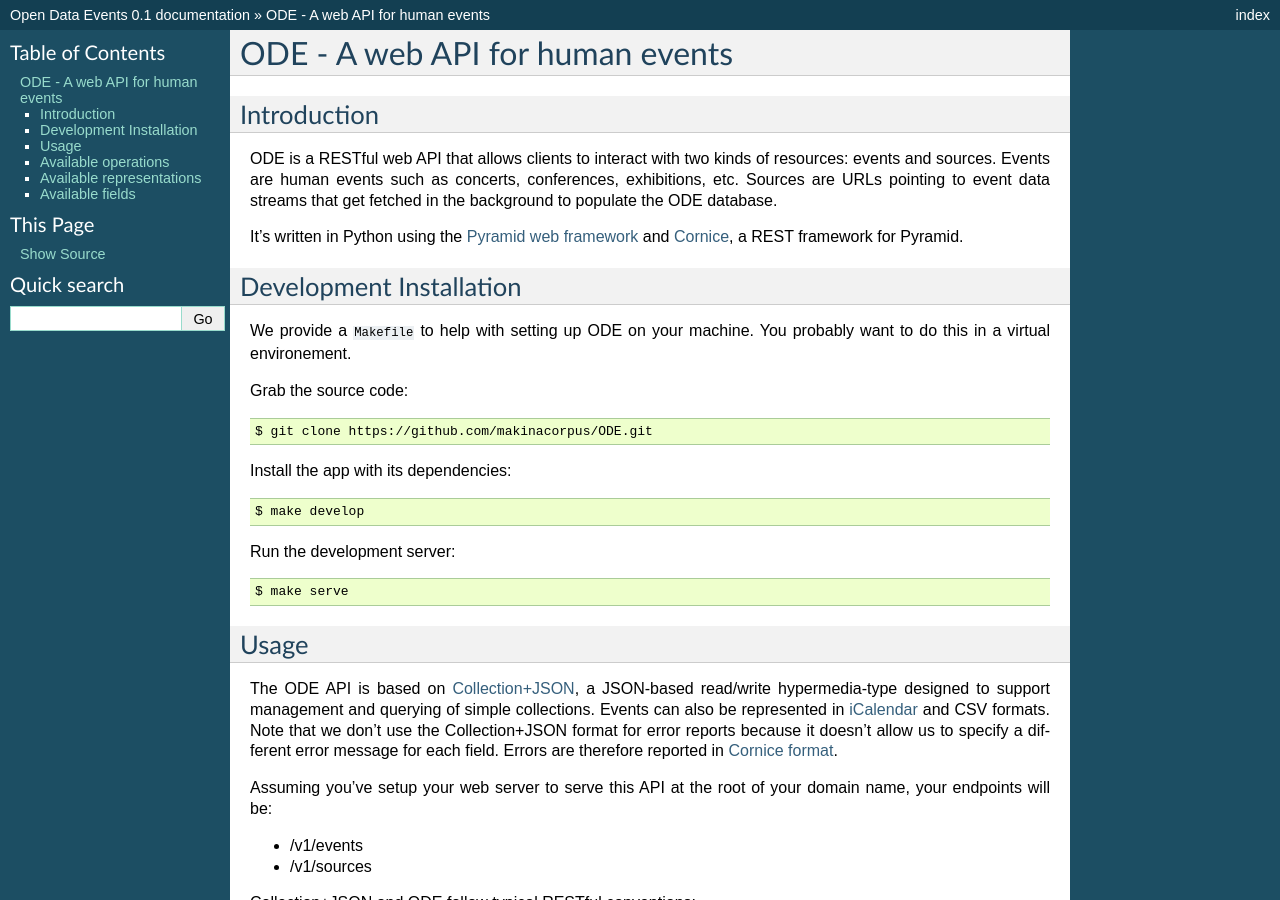
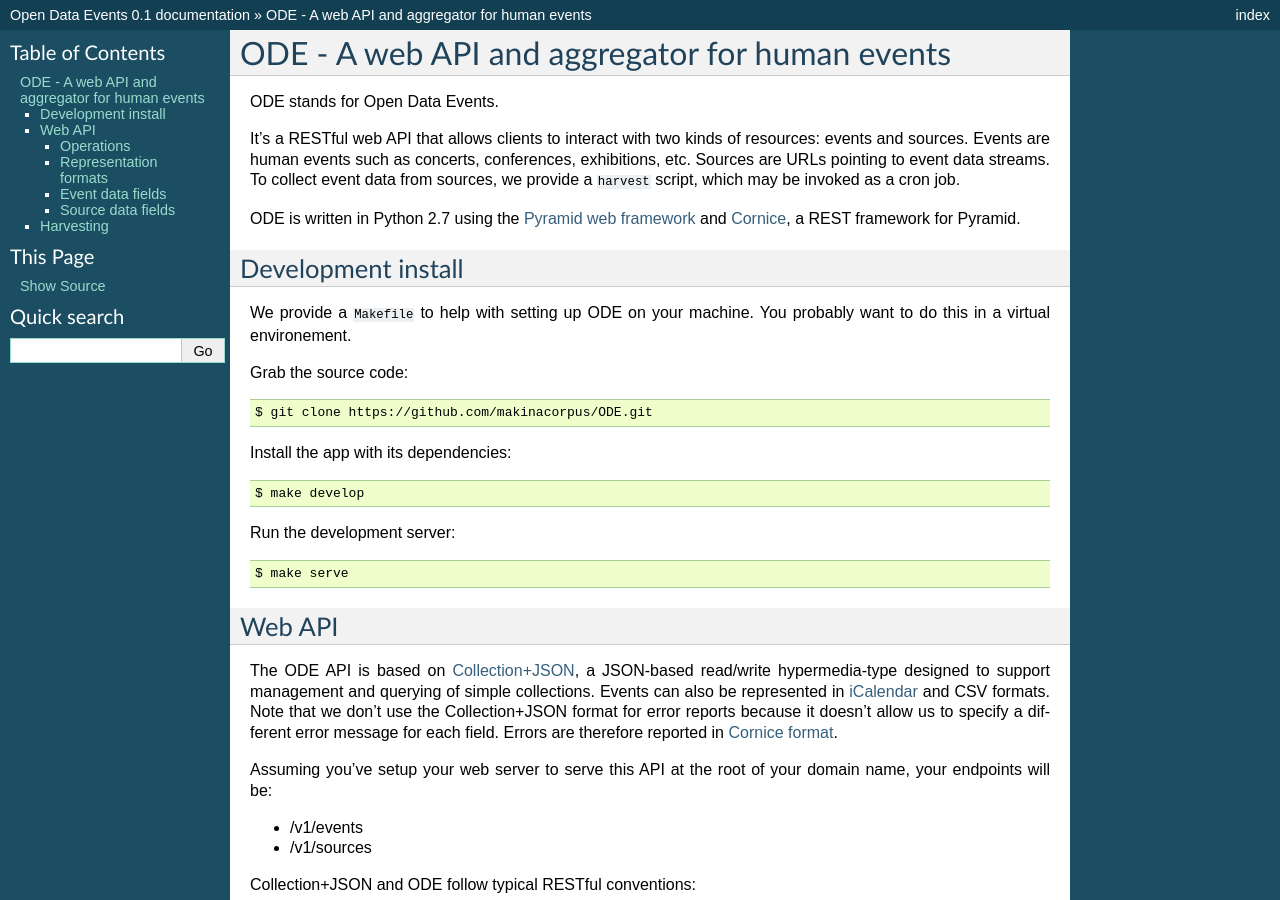
Before and after one commit to makinacorpus/ODE, a Sphinx documentation site: the page built from docs/source/index.rst, in a window 1280 px wide and 900 px high. Built offline with Sphinx 7.4.7, drawn with Linux system fonts in a browser that asks for light colours; some of the changed text lies outside the part shown.

Commit message:
Document sources and harvesting

```diff
--- a/docs/source/index.rst
+++ b/docs/source/index.rst
@@ -3,23 +3,20 @@
    You can adapt this file completely to your liking, but it should at least
    contain the root `toctree` directive.
 
-ODE - A web API for human events
-================================
+ODE - A web API and aggregator for human events
+===============================================
 
-Introduction
-------------
+ODE stands for Open Data Events.
 
-ODE is a RESTful web API that allows clients to interact with two kinds of
+It's a RESTful web API that allows clients to interact with two kinds of
 resources: events and sources. Events are human events such as concerts,
-conferences, exhibitions, etc.  Sources are URLs pointing to event data streams
-that get fetched in the background to populate the ODE database.
+conferences, exhibitions, etc.  Sources are URLs pointing to event data
+streams.  To collect event data from sources, we provide a ``harvest`` script, which may be invoked as a cron job.
 
-It's written in Python using the `Pyramid web framework
-<http://www.pylonsproject.org/projects/pyramid/about>`_ and
-`Cornice <http://cornice.readthedocs.org>`_, a REST framework for Pyramid.
+ODE is written in Python 2.7 using the `Pyramid web framework <http://www.pylonsproject.org/projects/pyramid/about>`_ and `Cornice <http://cornice.readthedocs.org>`_, a REST framework for Pyramid.
 
-Development Installation
-------------------------
+Development install
+-------------------
 
 We provide a ``Makefile`` to help with setting up ODE on your machine. You
 probably want to do this in a virtual environement.
@@ -36,8 +33,8 @@
 
     $ make serve
 
-Usage
------
+Web API
+-------
 
 The ODE API is based on
 `Collection+JSON <http://amundsen.com/media-types/collection/>`_, a JSON-based
@@ -86,8 +83,8 @@
     /v1/events?offset=20&limit=10&sort_by=start_time&sort_direction=desc
 
 
-Available operations
---------------------
+Operations
+~~~~~~~~~~
 
 =======     ================  ===========
 Méthode     Ressource         Description
@@ -105,8 +102,8 @@
 =======     ================  ===========
 
 
-Available representations
--------------------------
+Representation formats
+~~~~~~~~~~~~~~~~~~~~~~
 
 ================  ===================================  ======================================================================================
 Nom               Mimetype                             More info
@@ -117,8 +114,8 @@
 ================  ===================================  ======================================================================================
 
 
-Available fields
-----------------
+Event data fields
+~~~~~~~~~~~~~~~~~
 
 Data fields available for Collection+JSON and text/csv representations.
 
@@ -160,3 +157,18 @@
 
 Not that this list of fields doesn't apply to the iCalendar format for which
 the specification dictates which fields are available.
+
+
+Source data fields
+~~~~~~~~~~~~~~~~~~
+
+Sources have a single field, ``url``, which is the URL of the data stream.
+
+
+Harvesting
+----------
+
+We provide a ``harvest`` script which collects data from sources and updates the
+ODE database. It takes a Pyramid configuration file as its only argument::
+
+    $ harvest development.ini
```
